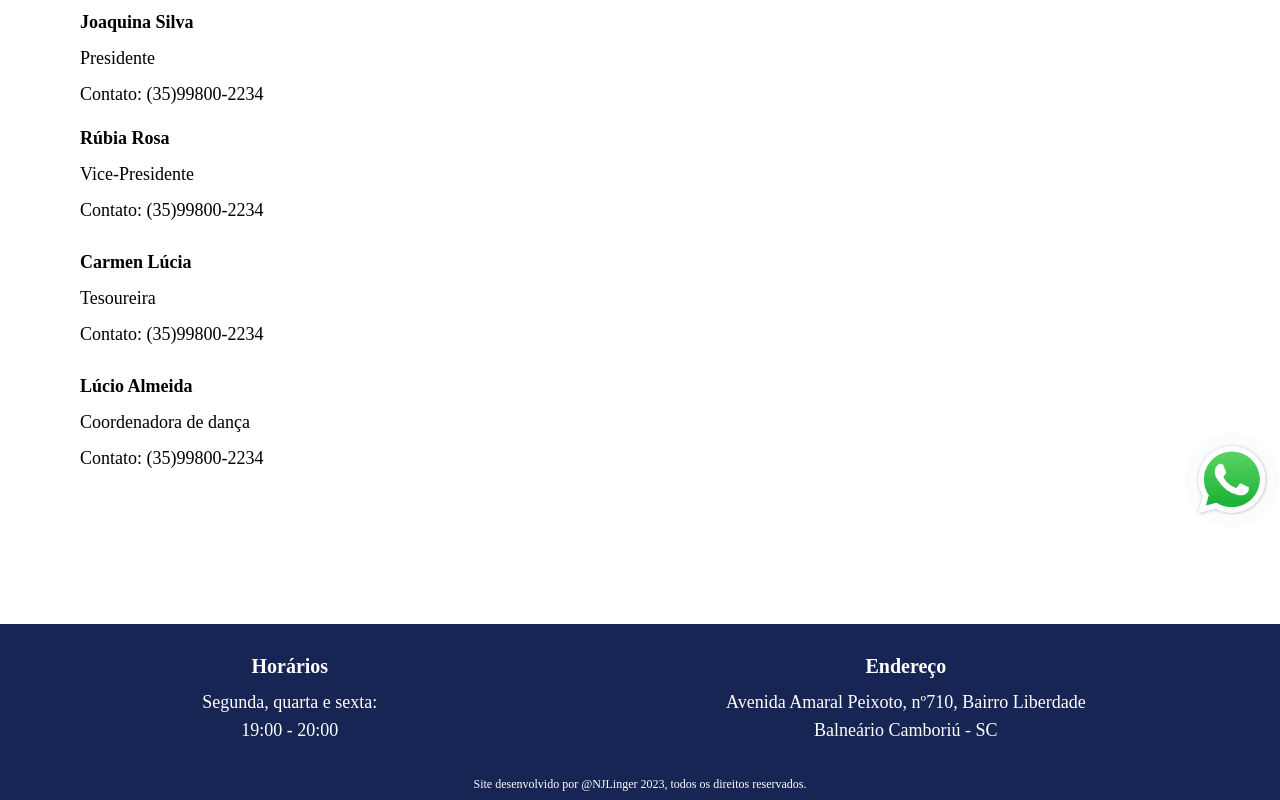
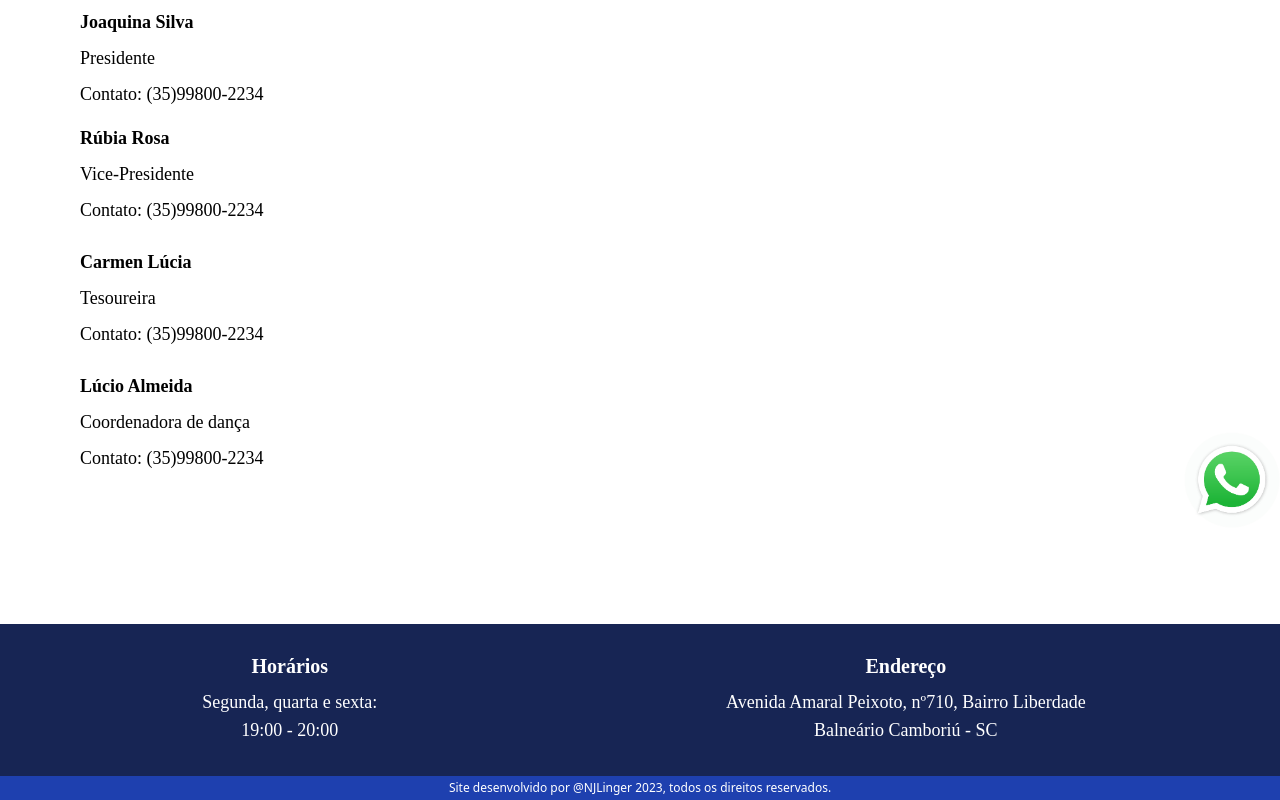
Before and after one commit to NataliaSRiber/dance_group_website_template, a Next.js app: page /Contact in a window 1280 px wide. Shown: the part 272-1072 px from the top of the page. Built offline with nearby package versions, Linux system fonts and the light colour scheme.

Commit message:
refactor: it fixes modifies div color

```diff
--- a/src/pages/Footer.tsx
+++ b/src/pages/Footer.tsx
@@ -3,8 +3,9 @@ import React from 'react';
 
 const Footer = (props: any) => {
     return (
+      <>
         <footer className="bg-blue-950 text-white py-2 md:px-6 w-full h-auto body-font font-instrument">
-        <div className='flex flex-row justify-around pl-2 md:pb-8 py-5 space-x-2'>
+          <div className='flex flex-row justify-around pl-2 md:pb-6 py-5 space-x-2'>
             <div className='text-center'>
               <h2 className='md:text-xl text-lg font-bold pb-2 text-center'>Horários</h2>
               <p className='md:text-lg text-sm text'>Segunda, quarta e sexta:</p>
@@ -16,8 +17,9 @@ const Footer = (props: any) => {
               <p className='md:text-lg text-sm'>Balneário Camboriú - SC</p>
             </div>
           </div>
-        <p className='text-center md:text-xs text-[10px]'>Site desenvolvido por @NJLinger 2023, todos os direitos reservados.</p>
         </footer>
+          <div className='text-center md:text-xs text-[10px] bg-blue-800 text-white py-1'>Site desenvolvido por @NJLinger 2023, todos os direitos reservados.</div>
+      </>
     );
 }
 
```
Lines whose indentation alone changed are shown as unchanged.
